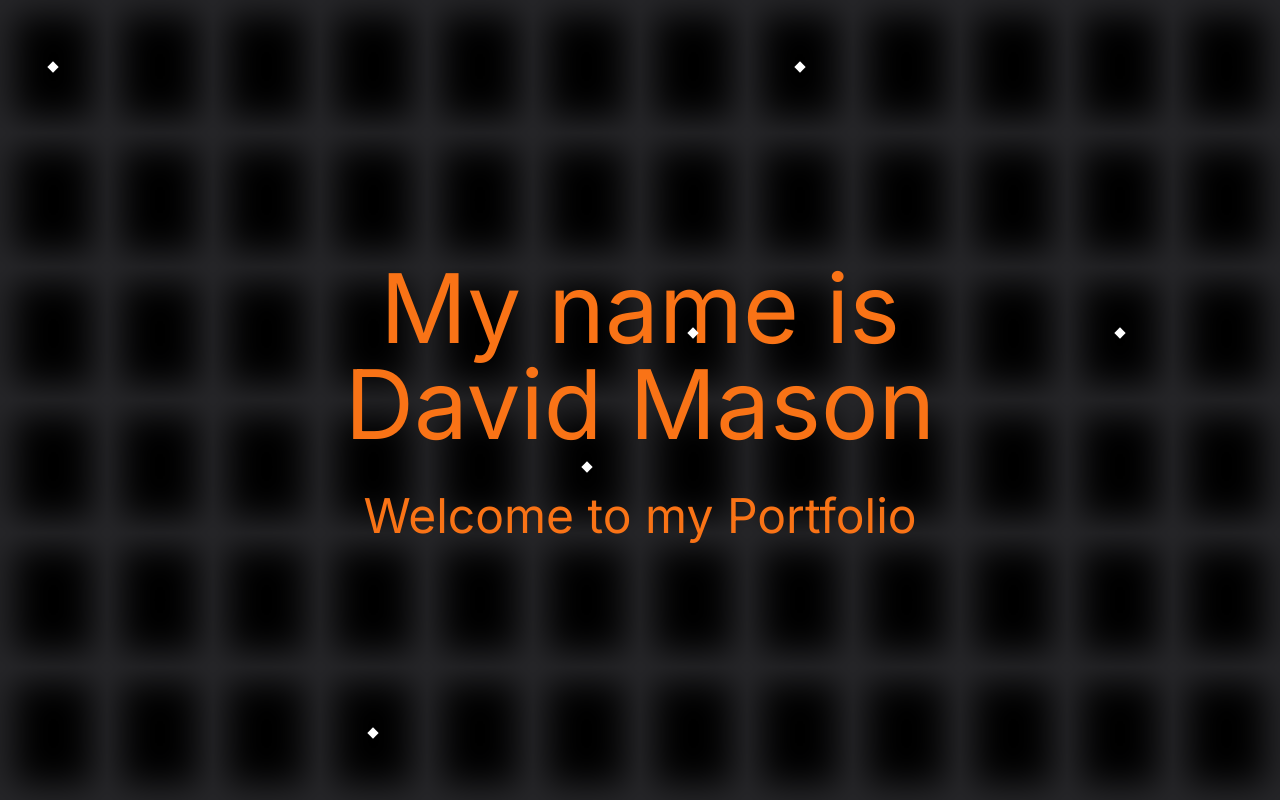
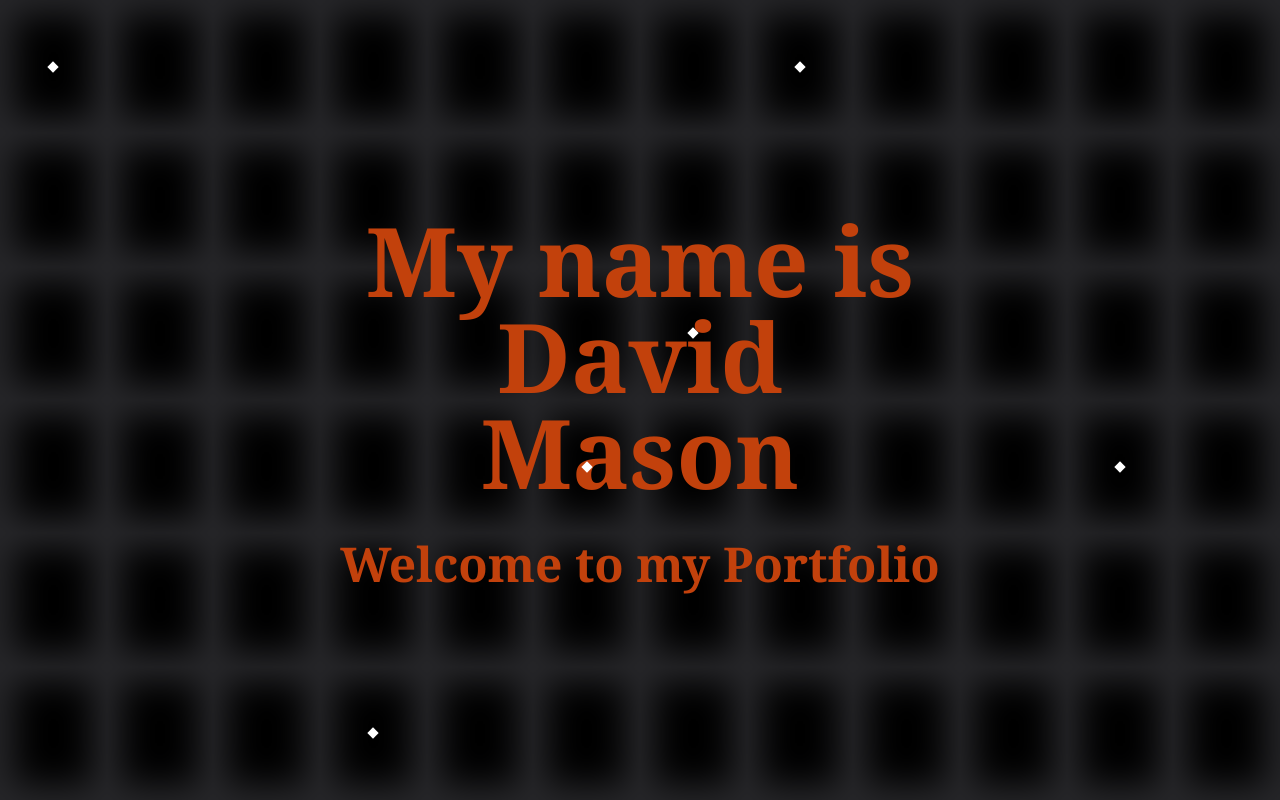
Before and after one commit to DayHikari/Portfolio, a Next.js app in the folder portfolio/: page / in a window 1280 px wide. Built offline with nearby package versions, Linux system fonts and the light colour scheme.

Commit message:
Re-posiitoned some diamonds

```diff
--- a/portfolio/app/components/hero.tsx
+++ b/portfolio/app/components/hero.tsx
@@ -15,7 +15,8 @@ export default function Hero() {
   // Variable array for the column start positions
   const columnArray: Array<string> = ["col-start-1", "col-start-2", "col-start-3", "col-start-4", "col-start-5", "col-start-6", "col-start-7", "col-start-8", "col-start-9", "col-start-10", "col-start-11", "col-start-12"];
   // Variable array for the row start positions
-  const rowArray: Array<string> = ["row-start-1", "row-start-5", "row-start-4", "row-start-6", "row-start-2", "row-start-4", "row-start-3", "row-start-1", "row-start-5", "row-start-2", "row-start-3", "row-start-1"];
+  const rowArray: Array<string> = ["row-start-1", "row-start-5", "row-start-3", "row-start-6", "row-start-2", "row-start-4", "row-start-3", "row-start-1", "row-start-5", "row-start-2", "row-start-4", "row-start-1"];
+
 
   // Use effect to randomly generate array of random numbers and set state based on numbers
   useEffect(() => {
--- a/portfolio/app/components/hero_components/HeroText.tsx
+++ b/portfolio/app/components/hero_components/HeroText.tsx
@@ -2,8 +2,8 @@
 export default function HeroText() {
   return (
     <div className="absolute top-1/2 left-1/2 transform -translate-x-1/2 -translate-y-1/2 flex flex-col items-center text-center">
-      <h1 className="text-8xl p-5 bg-transparent text-orange-500">My name is David Mason</h1>
-      <h2 className="text-5xl p-5 bg-transparent text-orange-500">Welcome to my Portfolio</h2>
+      <h1 className="text-8xl p-5 bg-transparent text-orange-700 font-semibold font-serif">My name is David Mason</h1>
+      <h2 className="text-5xl p-5 bg-transparent text-orange-700 font-semibold font-serif">Welcome to my Portfolio</h2>
     </div>
   );
 }
```
